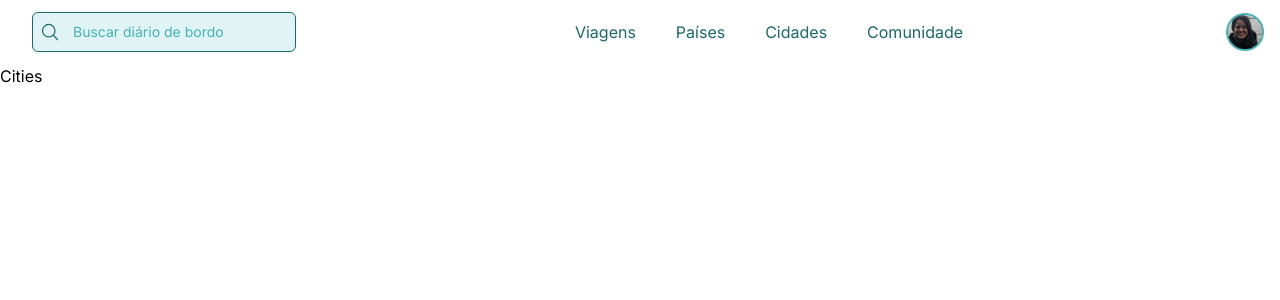
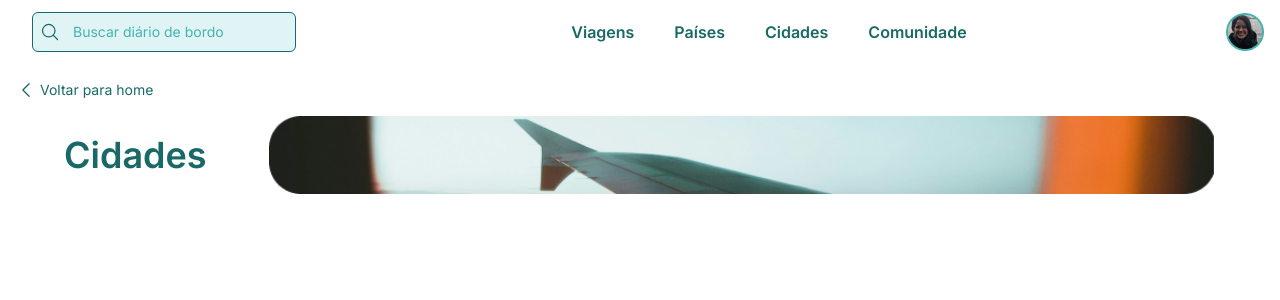
Before and after one commit to melissareboucas/diario-de-bordo, a Next.js app: page /profile/cities in a window 1280 px wide. Shown: the top 300 px of the page. Built offline with nearby package versions, Linux system fonts and the light colour scheme.

Commit message:
update travels list UI

```diff
--- a/app/lib/data.ts
+++ b/app/lib/data.ts
@@ -49,6 +49,7 @@ export async function fetchFilteredTravels(
         travels.destinycity,
         travels.destinycountry,
         travels.distanceinmeters,
+        travels.date,
         users.name,
         users.email,
         users.image_url
--- a/app/lib/utils.ts
+++ b/app/lib/utils.ts
@@ -1,11 +1,11 @@
 export const formatDateToLocal = (
   dateStr: string,
-  locale: string = 'en-US',
+  locale: string = 'pt-BR',
 ) => {
   const date = new Date(dateStr);
   const options: Intl.DateTimeFormatOptions = {
     day: 'numeric',
-    month: 'short',
+    month: 'long',
     year: 'numeric',
   };
   const formatter = new Intl.DateTimeFormat(locale, options);
--- a/app/profile/cities/page.tsx
+++ b/app/profile/cities/page.tsx
@@ -1,13 +1,15 @@
 import TopMenu from "@/app/ui/topMenu"
 import { Suspense } from "react"
+import BackLink from "@/app/ui/backlink"
+import TopPage from "@/app/ui/topPage"
 
 
 export default function Cities() {
     return <>
         <Suspense>
-            <TopMenu/>
+            <TopMenu />
         </Suspense>
-
-        Cities
+        <BackLink />
+        <TopPage title="Cidades" img_url="/assets/travels-sm.png" />
     </>
 }
--- /dev/null
+++ b/app/profile/community/page.tsx
@@ -0,0 +1,15 @@
+import TopMenu from "@/app/ui/topMenu"
+import { Suspense } from "react"
+import BackLink from "@/app/ui/backlink"
+import TopPage from "@/app/ui/topPage"
+
+
+export default function Community() {
+    return <>
+        <Suspense>
+            <TopMenu />
+        </Suspense>
+        <BackLink />
+        <TopPage title="Comunidade" img_url="/assets/travels-sm.png" />
+    </>
+}
--- a/app/profile/countries/page.tsx
+++ b/app/profile/countries/page.tsx
@@ -1,5 +1,7 @@
 import TopMenu from "@/app/ui/topMenu"
 import { Suspense } from "react"
+import BackLink from "@/app/ui/backlink"
+import TopPage from "@/app/ui/topPage"
 
 
 export default function Countries() {
@@ -7,6 +9,7 @@ export default function Countries() {
         <Suspense>
             <TopMenu />
         </Suspense>
-        Countries
+        <BackLink />
+        <TopPage title="Países" img_url="/assets/travels-sm.png"/>
     </>
 }
--- a/app/profile/travels/page.tsx
+++ b/app/profile/travels/page.tsx
@@ -1,8 +1,10 @@
 import TopMenu from "@/app/ui/topMenu"
 import { fetchTravelsPages } from '@/app/lib/data';
-import TravelsTable from "@/app/ui/travels/table";
+import TravelsList from "@/app/ui/travels/travelsList";
 import Pagination from "@/app/ui/travels/pagination";
 import { Suspense } from "react";
+import BackLink from "@/app/ui/backlink";
+import TopPage from "@/app/ui/topPage";
 
 export default async function Travels({
     searchParams,
@@ -22,8 +24,9 @@ export default async function Travels({
             <Suspense>
                 <TopMenu />
             </Suspense>
-            Travels
-            <TravelsTable query={query} currentPage={currentPage} />
+            <BackLink />
+            <TopPage title="Minhas viagens" img_url="/assets/travels-sm.png"/>
+            <TravelsList query={query} currentPage={currentPage} />
             <Pagination totalPages={totalPages} />
         </>
     )
--- /dev/null
+++ b/app/ui/backlink.tsx
@@ -0,0 +1,16 @@
+
+import { ChevronLeftIcon } from "@heroicons/react/24/outline";
+
+export default async function BackLink() {
+
+    return (
+        <>
+            <a href="/profile" className="flex gap-1 m-4 items-center">
+                <ChevronLeftIcon className="h-5 w-5 text-custom-dark-blue" />
+                <p className="text-custom-dark-blue text-sm">Voltar para home</p>
+            </a>
+        </>
+    )
+
+
+}
--- a/app/ui/topMenu.tsx
+++ b/app/ui/topMenu.tsx
@@ -14,16 +14,16 @@ export default function TopMenu() {
             <div className="container mx-auto flex justify-between items-center px-4 py-1">
                 <Search />
                 <ul className="flex space-x-10">
-                    <Link key="travels" href="/profile/travels">
+                    <Link className="font-semibold" key="travels" href="/profile/travels">
                         Viagens
                     </Link>
-                    <Link key="countries" href="/profile/countries">
+                    <Link className="font-semibold" key="countries" href="/profile/countries">
                         Países
                     </Link>
-                    <Link key="cities" href="/profile/cities">
+                    <Link className="font-semibold" key="cities" href="/profile/cities">
                         Cidades
                     </Link>
-                    <Link key="community" href="/profile/community">
+                    <Link className="font-semibold" key="community" href="/profile/community">
                         Comunidade
                     </Link>
 
--- /dev/null
+++ b/app/ui/topPage.tsx
@@ -0,0 +1,17 @@
+interface TopPageProps {
+    title: string;
+    img_url: string
+}
+
+export default async function TopPage({ title, img_url }: TopPageProps) {
+    return (
+        <>
+            <div className="flex items-center justify-center mr-16 ml-16">
+                <h1 className="flex-grow text-4xl text-custom-dark-blue font-semibold">{title}</h1>
+                <img  className="flex-grow" src={img_url}/>
+            </div>
+        </>
+    )
+
+
+}
--- /dev/null
+++ b/app/ui/travels/travelsList.tsx
@@ -0,0 +1,37 @@
+
+import { fetchFilteredTravels } from '@/app/lib/data';
+import { MapPinIcon } from '@heroicons/react/24/outline';
+import { formatDateToLocal } from '@/app/lib/utils';
+
+export default async function TravelsList({
+    query,
+    currentPage,
+}: {
+    query: string;
+    currentPage: number;
+}) {
+    const travels = await fetchFilteredTravels(query, currentPage);
+
+    return (
+        <>
+            {travels?.map((travel) => (
+                <div key={travel.id} className='shadow-lg mr-64 ml-64 mt-16 h-[510px] relative border'>
+                    <div className='absolute top-0 right-0 text-custom-dark-blue m-4'>
+                        {formatDateToLocal(travel.date)}
+                    </div>
+                    <div className='flex gap-2 m-8 items-center'>
+                        <MapPinIcon className='size-6' />
+                        <h1 className='font-semibold text-custom-dark-blue text-2xl'>{travel.destinycity}, {travel.destinycountry}</h1>
+                    </div>
+                    <div className='ml-16'>
+                        <p className='text-custom-medium-blue'>Nemo enim ipsam voluptatem quia voluptas sit aspernatur aut odit aut fugit, sed quia consequuntur. Lorem ipsum dolor sit amet, consectetur adipiscing elit. Pellentesque vitae porttitor turpis, et.</p>
+                    </div>
+                    <div className='w-full'>
+                        <img className='mt-4 w-full h-auto max-w-full max-h-[350px]' src="/assets/sp.png"/>
+                    </div>
+
+
+                </div>))}
+        </>
+    );
+}
```
Also changed, not shown: app/profile/page.tsx (+0 -9 lines), public/assets/travels-sm.png (added), 1 other file (tests, documents, lock files or other folders).
